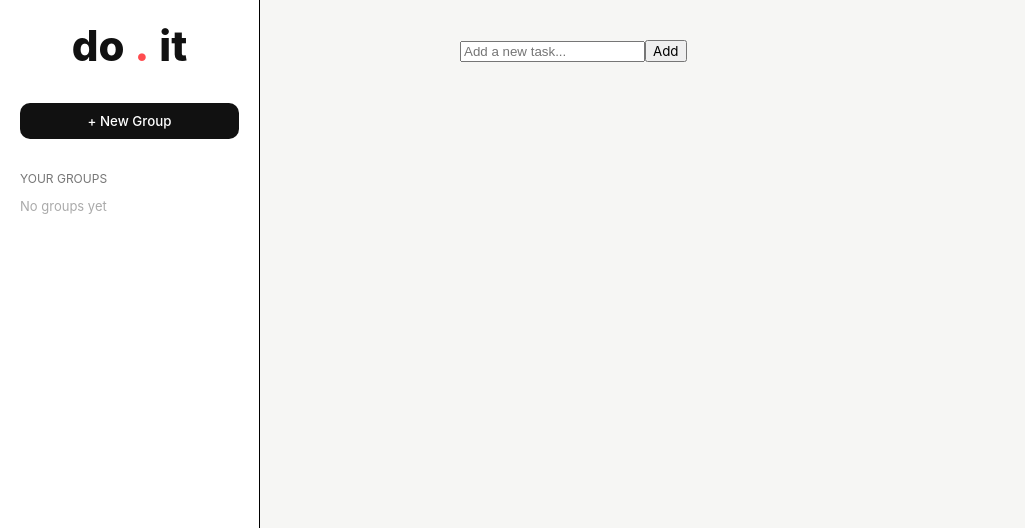
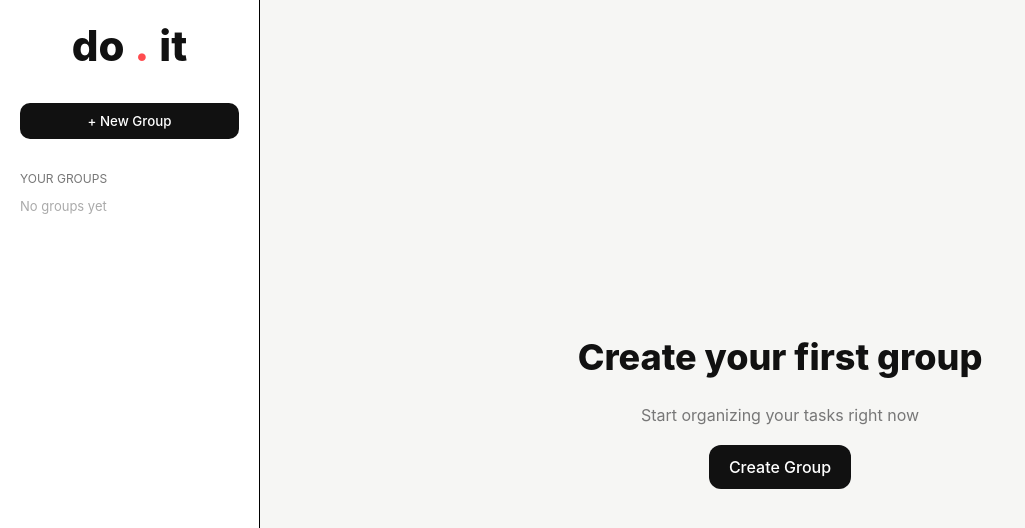
Before and after one commit to Sydorchuks/todo-zustand, a React (Vite) app: page / in a window 1280 px wide. Shown: the top 528 px of the page, without its empty margins (0-1025 px from the left). Built offline with nearby package versions, Linux system fonts and the light colour scheme.

Commit message:
changed home page a little

```diff
--- a/src/index.css
+++ b/src/index.css
@@ -394,6 +394,46 @@ button {
   border: 1px solid #ddd;
 }
 
+.home {
+  height: 100%;
+  display: flex;
+  flex-direction: column;
+  align-items: center;
+  justify-content: center;
+
+  text-align: center;
+}
+
+.home-title {
+  font-size: 36px;
+  font-weight: 800;
+  margin-bottom: 10px;
+}
+
+.home-subtitle {
+  font-size: 16px;
+  color: #777;
+  margin-bottom: 20px;
+}
+
+.home-btn {
+  padding: 12px 20px;
+  border-radius: 12px;
+  border: none;
+
+  background: #111;
+  color: white;
+  cursor: pointer;
+
+  font-size: 16px;
+  font-weight: 500;
+  transition: 0.2s;
+}
+
+.home-btn:hover {
+  background: #333;
+}
+
 @media (max-width: 768px) {
   .sidebar {
     display: none;
--- a/src/pages/HomePage.tsx
+++ b/src/pages/HomePage.tsx
@@ -1,32 +1,28 @@
-import { useState } from "react"
 import { useNavigate } from "react-router-dom"
 import { useTodoStore } from "../store/todoStore"
 
 export default function HomePage() {
-  const [text, setText] = useState("")
-
   const addGroup = useTodoStore((s) => s.addGroup)
-  const addTodo = useTodoStore((s) => s.addTodo)
-
   const navigate = useNavigate()
 
-  const handleAdd = () => {
-    if (!text.trim()) return
-
-    const groupId = addGroup()
-    addTodo(text, groupId)
-
-    navigate(`/groups/${groupId}`)
+  const handleCreate = () => {
+    const id = addGroup()
+    navigate(`/groups/${id}`)
   }
 
   return (
-    <div>
-      <input
-        value={text}
-        onChange={(e) => setText(e.target.value)}
-        placeholder="Add a new task..."
-      />
-      <button onClick={handleAdd}>Add</button>
+    <div className="home">
+      <h1 className="home-title">
+        Create your first group
+      </h1>
+
+      <p className="home-subtitle">
+        Start organizing your tasks right now
+      </p>
+
+      <button className="home-btn" onClick={handleCreate}>
+        Create Group
+      </button>
     </div>
   )
 }
```
